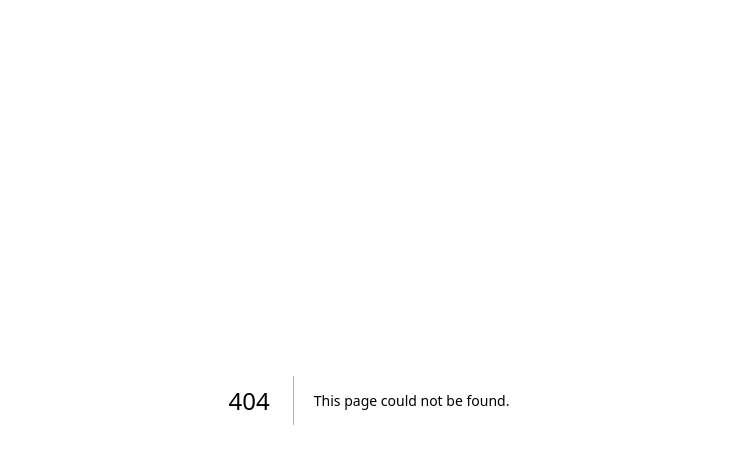
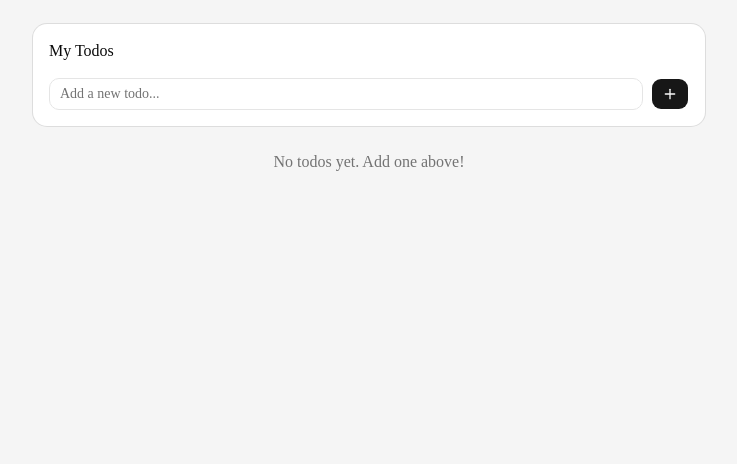
Before and after one commit to Amibiplob/ToDo-PG, a Next.js app: page /todos in a window 1280 px wide. Before the commit this address had no page. Shown: the top 464 px of the page, without its empty margins (271-1008 px from the left). Built offline with nearby package versions, Linux system fonts and the light colour scheme.

Commit message:
todos page added

```diff
--- /dev/null
+++ b/app/todos/page.tsx
@@ -0,0 +1,121 @@
+"use client";
+
+import { useEffect, useState } from "react";
+import { Plus, Trash2, Check } from "lucide-react";
+
+import { Button } from "@/components/ui/button";
+import { Input } from "@/components/ui/input";
+import { Card, CardContent, CardHeader, CardTitle } from "@/components/ui/card";
+
+interface Todo {
+  id: number;
+  title: string;
+  completed: boolean;
+  created_at: string;
+}
+
+export default function TodoPage() {
+  const [todos, setTodos] = useState<Todo[]>([]);
+  const [newTodo, setNewTodo] = useState("");
+
+  // Load todos from localStorage on mount
+  useEffect(() => {
+    const stored = localStorage.getItem("todos");
+    if (stored) setTodos(JSON.parse(stored));
+  }, []);
+
+  // Save todos to localStorage whenever they change
+  useEffect(() => {
+    localStorage.setItem("todos", JSON.stringify(todos));
+  }, [todos]);
+
+  const addTodo = () => {
+    if (!newTodo.trim()) return;
+
+    const todo: Todo = {
+      id: Date.now(),
+      title: newTodo,
+      completed: false,
+      created_at: new Date().toISOString(),
+    };
+
+    setTodos([todo, ...todos]);
+    setNewTodo("");
+  };
+
+  const toggleTodo = (id: number) => {
+    setTodos(
+      todos.map((t) => (t.id === id ? { ...t, completed: !t.completed } : t)),
+    );
+  };
+
+  const deleteTodo = (id: number) => {
+    setTodos(todos.filter((t) => t.id !== id));
+  };
+
+  return (
+    <main className="min-h-screen bg-muted p-6">
+      <div className="mx-auto max-w-2xl space-y-6">
+        {/* ADD NEW TODO */}
+        <Card>
+          <CardHeader>
+            <CardTitle>My Todos</CardTitle>
+          </CardHeader>
+          <CardContent className="flex gap-2">
+            <Input
+              placeholder="Add a new todo..."
+              value={newTodo}
+              onChange={(e) => setNewTodo(e.target.value)}
+              onKeyDown={(e) => e.key === "Enter" && addTodo()}
+            />
+            <Button onClick={addTodo}>
+              <Plus className="h-4 w-4" />
+            </Button>
+          </CardContent>
+        </Card>
+
+        {/* LIST TODOS */}
+        <div className="space-y-3">
+          {todos.length === 0 && (
+            <p className="text-center text-muted-foreground">
+              No todos yet. Add one above!
+            </p>
+          )}
+
+          {todos.map((todo) => (
+            <Card key={todo.id}>
+              <CardContent className="flex items-center justify-between p-4">
+                <div
+                  className={`flex-1 cursor-pointer ${
+                    todo.completed ? "line-through text-muted-foreground" : ""
+                  }`}
+                  onClick={() => toggleTodo(todo.id)}
+                >
+                  {todo.title}
+                </div>
+
+                <div className="flex gap-2">
+                  <Button
+                    size="icon"
+                    variant="outline"
+                    onClick={() => toggleTodo(todo.id)}
+                  >
+                    <Check className="h-4 w-4" />
+                  </Button>
+
+                  <Button
+                    size="icon"
+                    variant="destructive"
+                    onClick={() => deleteTodo(todo.id)}
+                  >
+                    <Trash2 className="h-4 w-4" />
+                  </Button>
+                </div>
+              </CardContent>
+            </Card>
+          ))}
+        </div>
+      </div>
+    </main>
+  );
+}
```
